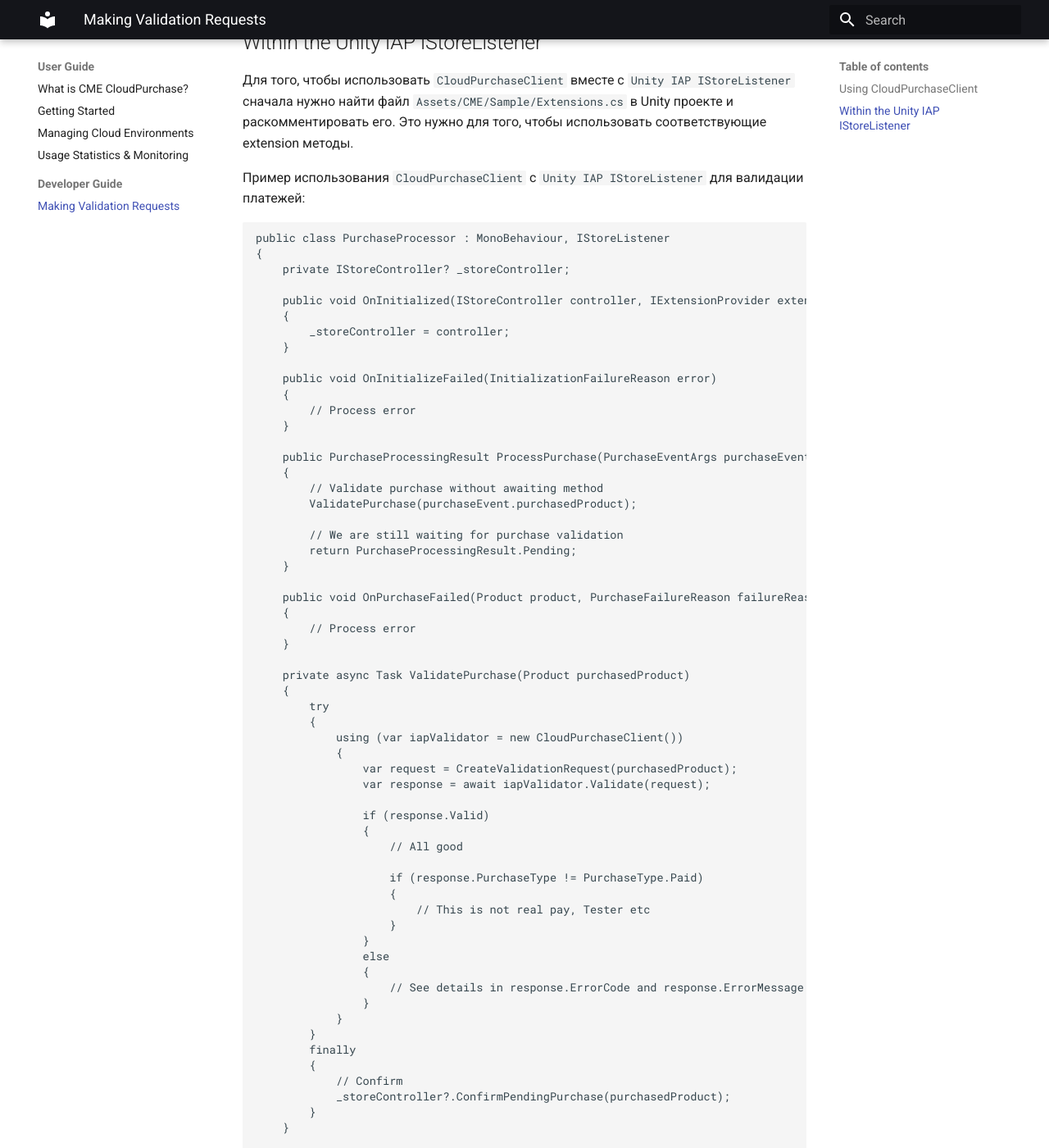
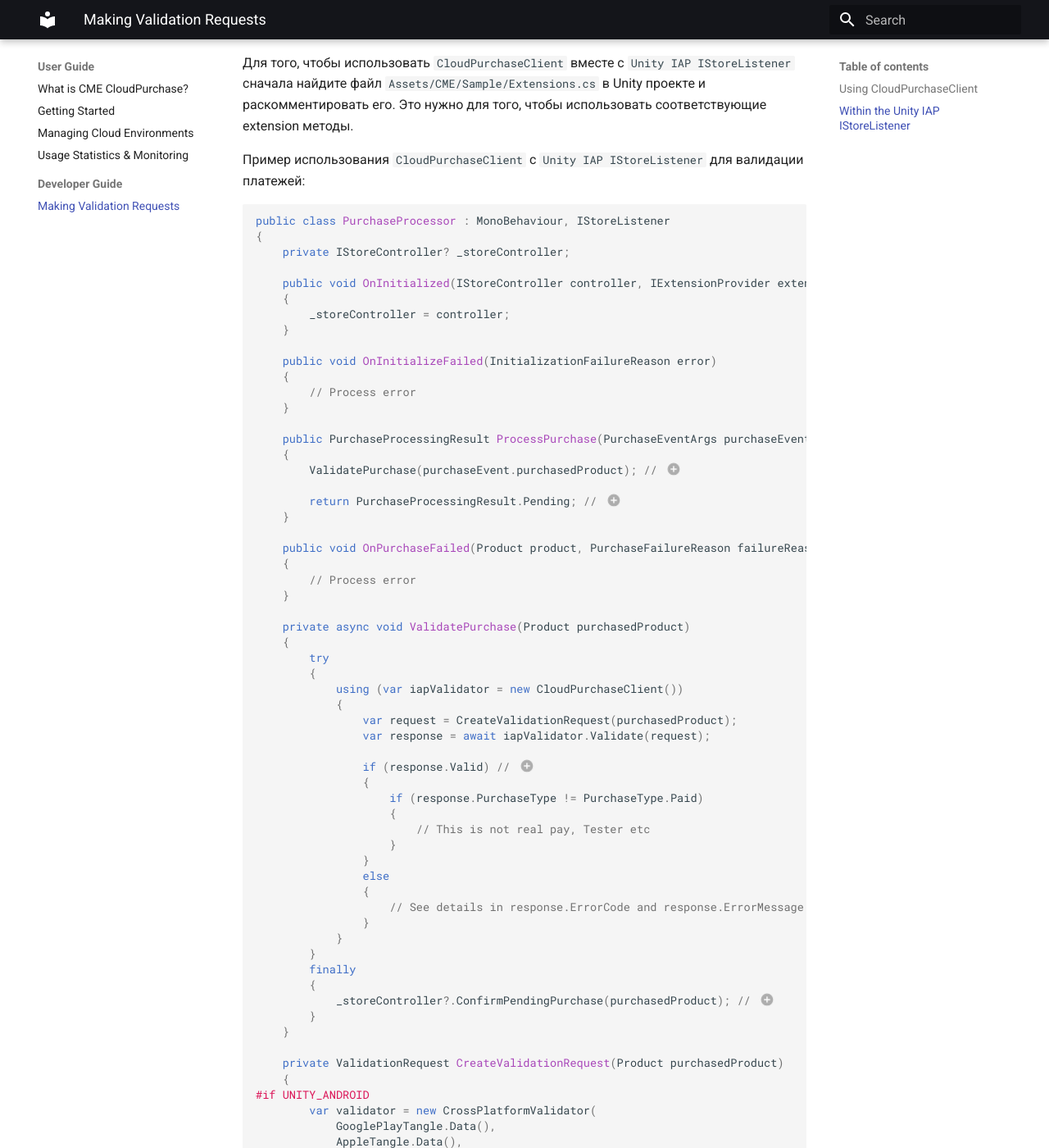
Before and after one commit to creative-mobile/CME.Documentation, an MkDocs documentation site: the page built from docs/user_guide/making_validation_requests.md, in a window 1280 px wide and 1400 px high, scrolled down 1168 px. Shown: the whole window at 82% size. Built offline with MkDocs 1.6.1 and Material for MkDocs 9.7.7, drawn with Linux system fonts in a browser that asks for light colours; some of the changed text lies outside the part shown.

Commit message:
Making Validation Requests cleanup

````diff
--- a/docs/user_guide/making_validation_requests.md
+++ b/docs/user_guide/making_validation_requests.md
@@ -2,36 +2,32 @@
 
 При установке нашего пакета в вашем Unity проекте появится файл `Assets/CME/Sample/CloudPurchaseSample.cs` в котором есть примеры использования `CloudPurchaseClient`.
 
+Процесс проверки платежей с помощью `CME CloudPurchase` довольно прост. По-сути, все сводится к созданию инстанса [`CloudPurchaseClient`](../api_reference/API.md#T-CME-CloudPurchase-CloudPurchaseClient) и использованию его метода [`Validate`](../api_reference/API.md#M-CME-CloudPurchase-CloudPurchaseClient-Validate-CME-CloudPurchase-ValidationRequest,System-Action{System-String}-). Примеры использования можно видеть ниже.
+
 ## <a id="client"></a> Using CloudPurchaseClient
 Пример использования `CloudPurchaseClient` для валидации платежей:
 
-```
+``` c#
 public async Task Validate()
 {
-    // Create client for validation
-    using (var cloudPurchaseClient = new CloudPurchaseClient())
+    using (var cloudPurchaseClient = new CloudPurchaseClient()) // (1)
     {
-        // Create validation request directly
-        var request = new ValidationRequest
+        var request = new ValidationRequest // (2)
         {
             Store = Store.GooglePlay,
             PackageId = "com.my.package.name",
             ProductId = "my.product1",
             ReceiptData = "Receipt data from store",
-            // Set UserId to investigate logs and solve possible user problems
-            UserId = "Optional User ID in game",
-            // Set PriceUsdCents for analytics and revenue diagrams in dashboard
+            UserId = "Optional User ID in game", // (3)
             Price = 9.99,
             Currency = "USD",
-            PriceUsdCents = 999
+            PriceUsdCents = 999 // (4)
         };
 
         var response = await cloudPurchaseClient.Validate(request);
 
-        if (response.Valid)
+        if (response.Valid) // (5)
         {
-            // All Good
-
             if (response.PurchaseType != PurchaseType.Paid)
             {
                 // This is not real pay, Tester etc
@@ -45,13 +41,20 @@
 }
 ```
 
+1. Create `CloudPurchaseClient` instance for validation
+2. Create validation request directly
+3. Set `UserId` to investigate logs and solve possible user problems. **Warning:** this is personal data, see details [here](usage_statistics.md#sensetive-data).
+4. Set `PriceUsdCents` for analytics and revenue diagrams in [dashboard](usage_statistics.md).
+5. It means that purchase is good.
+
+
 ## <a id="unity-iap"></a> Within the Unity IAP IStoreListener
 
-Для того, чтобы использовать `CloudPurchaseClient` вместе с `Unity IAP IStoreListener` сначала нужно найти файл `Assets/CME/Sample/Extensions.cs` в Unity проекте и раскомментировать его. Это нужно для того, чтобы использовать соответствующие extension методы.
+Для того, чтобы использовать `CloudPurchaseClient` вместе с `Unity IAP IStoreListener` сначала найдите файл `Assets/CME/Sample/Extensions.cs` в Unity проекте и раскомментировать его. Это нужно для того, чтобы использовать соответствующие extension методы.
 
 Пример использования `CloudPurchaseClient` c `Unity IAP IStoreListener` для валидации платежей:
 
-```
+``` c#
 public class PurchaseProcessor : MonoBehaviour, IStoreListener
 {
     private IStoreController? _storeController;
@@ -68,11 +71,9 @@
 
     public PurchaseProcessingResult ProcessPurchase(PurchaseEventArgs purchaseEvent)
     {
-        // Validate purchase without awaiting method
-        ValidatePurchase(purchaseEvent.purchasedProduct);
+        ValidatePurchase(purchaseEvent.purchasedProduct); // (6)
 
-        // We are still waiting for purchase validation
-        return PurchaseProcessingResult.Pending;
+        return PurchaseProcessingResult.Pending; // (1)
     }
 
     public void OnPurchaseFailed(Product product, PurchaseFailureReason failureReason)
@@ -80,7 +81,7 @@
         // Process error
     }
 
-    private async Task ValidatePurchase(Product purchasedProduct)
+    private async void ValidatePurchase(Product purchasedProduct)
     {
         try
         {
@@ -89,10 +90,8 @@
                 var request = CreateValidationRequest(purchasedProduct);
                 var response = await iapValidator.Validate(request);
 
-                if (response.Valid)
+                if (response.Valid) // (2)
                 {
-                    // All good
-
                     if (response.PurchaseType != PurchaseType.Paid)
                     {
                         // This is not real pay, Tester etc
@@ -106,15 +105,13 @@
         }
         finally
         {
-            // Confirm
-            _storeController?.ConfirmPendingPurchase(purchasedProduct);
+            _storeController?.ConfirmPendingPurchase(purchasedProduct); // (3)
         }
     }
 
     private ValidationRequest CreateValidationRequest(Product purchasedProduct)
     {
 #if UNITY_ANDROID
-        // Create validator
         var validator = new CrossPlatformValidator(
             GooglePlayTangle.Data(),
             AppleTangle.Data(),
@@ -126,12 +123,10 @@
         {
             if (purchaseReceipt is GooglePlayReceipt googlePlayReceipt)
             {
-                // Use extension method to create ValidationRequest from GooglePlayReceipt
-                return googlePlayReceipt.AsValidationRequest();
+                return googlePlayReceipt.AsValidationRequest(); // (4)
             }
         }
 #elif UNITY_IOS
-        // Create validator
         var validator = new CrossPlatformValidator(
             GooglePlayTangle.Data(),
             AppleTangle.Data(),
--- a/mkdocs.yml
+++ b/mkdocs.yml
@@ -18,6 +18,7 @@
     - navigation.tabs
     - navigation.top
     - toc.follow
+    - content.code.annotate
   palette:
     primary: black
     accent: amber
@@ -25,3 +26,8 @@
 markdown_extensions:
   - attr_list
   - lightgallery
+  - pymdownx.highlight:
+      anchor_linenums: true
+  - pymdownx.inlinehilite
+  - pymdownx.snippets
+  - pymdownx.superfences
````
Also changed, not shown: other parts of docs/user_guide/making_validation_requests.md (+8 -2 lines), docs/user_guide/usage_statistics.md (+4 -0 lines).
